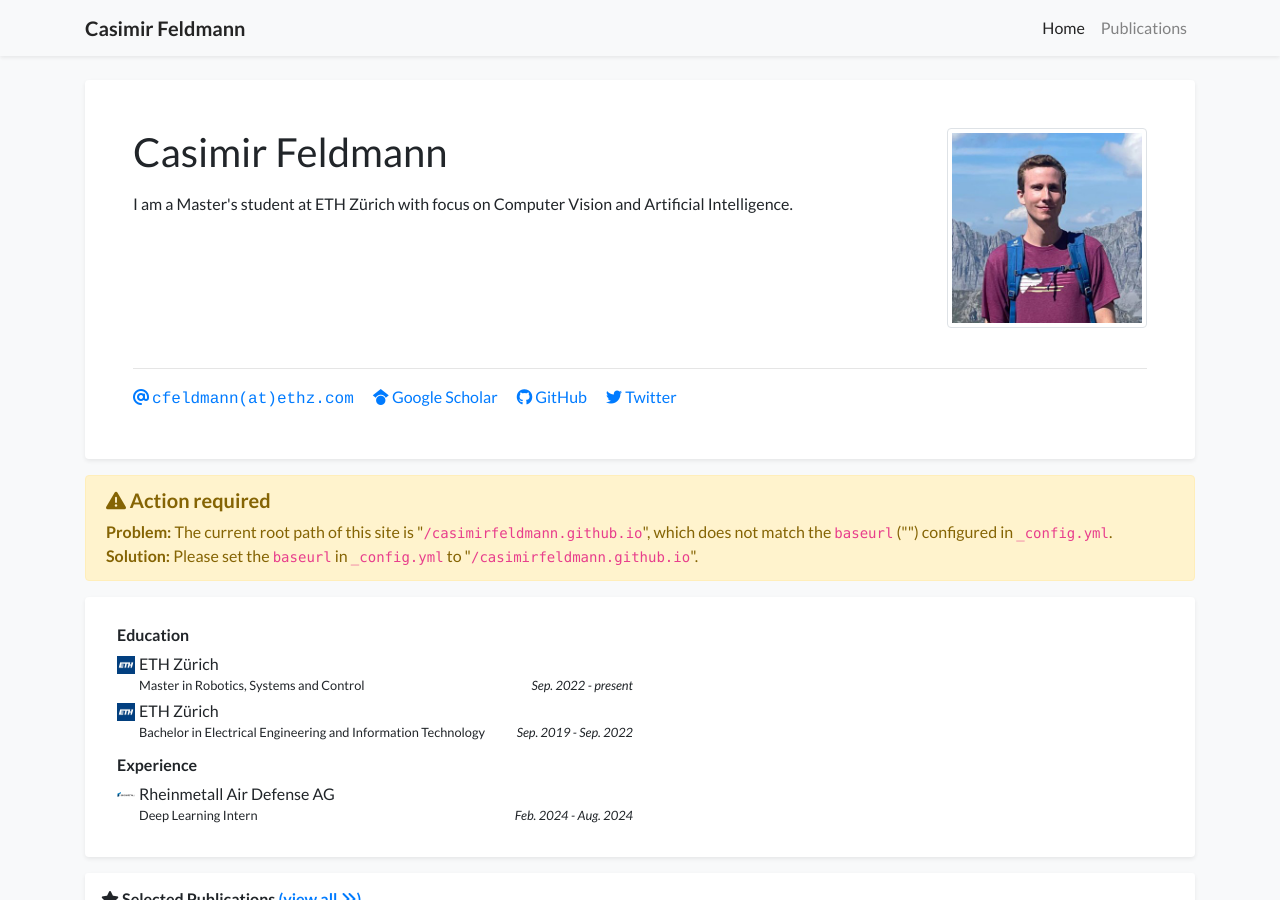
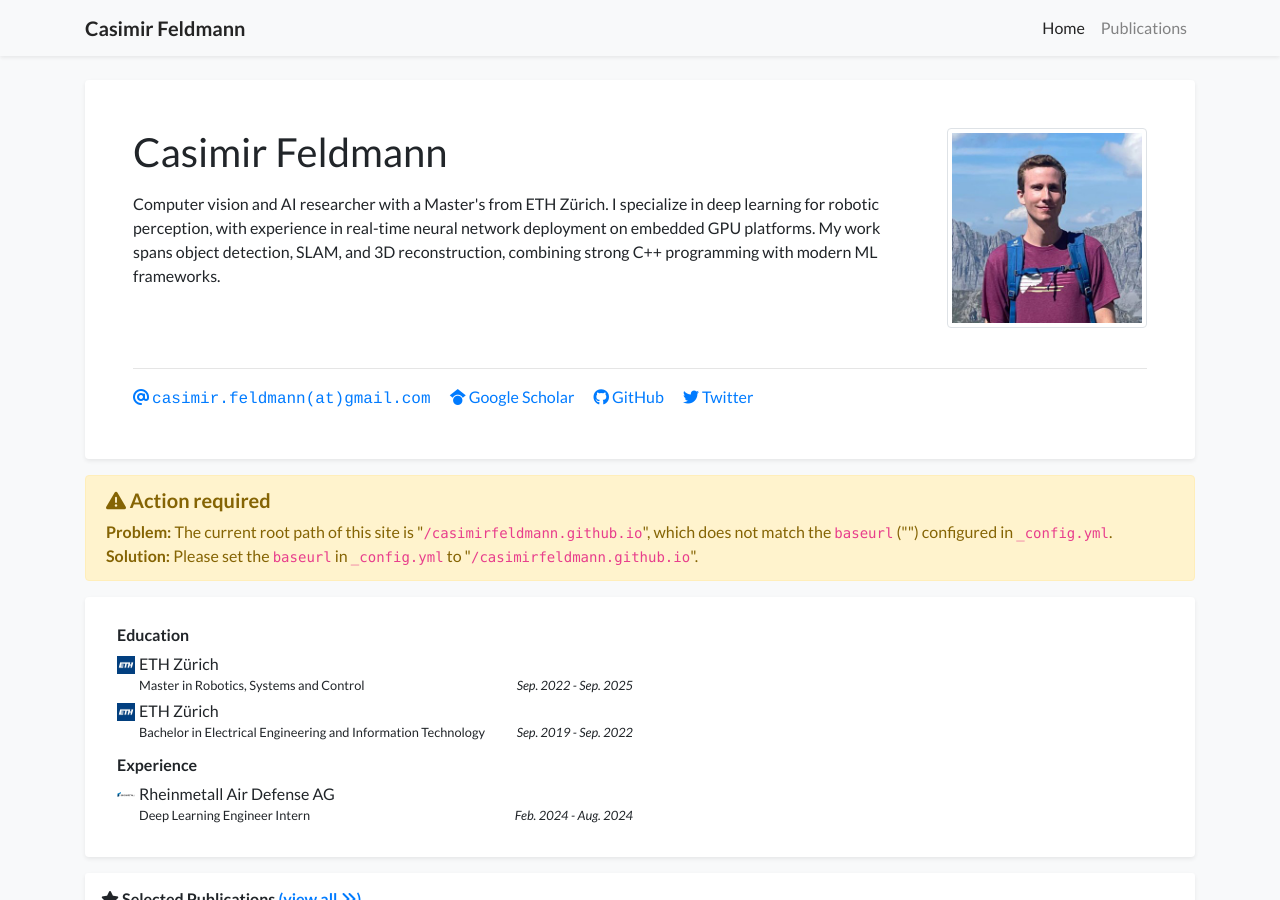
Before and after one commit to casimirfeldmann/casimirfeldmann.github.io, a Jekyll site: the page built from index.html, in a window 1280 px wide and 900 px high. Built offline with Jekyll 4.4.1, drawn with Linux system fonts in a browser that asks for light colours; a style sheet for code colours, icons or effects is not loaded.

Commit message:
update personal info

```diff
--- a/_data/profile.yml
+++ b/_data/profile.yml
@@ -5,7 +5,7 @@ navbar_name: "Casimir Feldmann"
 # positions:
 # - name: Robotics, Systems and Control Master's Student at ETH Zurich
 
-email: "cfeldmann@ethz.com"
+email: "casimir.feldmann@gmail.com"
 # cv_link: link-to-your-cv-file
 gscholar: WNqWurwAAAAJ
 github: casimirfeldmann
@@ -18,7 +18,7 @@ twitter: casimirfeldmann
 
 short_bio: >-
   <p>
-    I am a Master's student at ETH Zürich with focus on Computer Vision and Artificial Intelligence.
+    Computer vision and AI researcher with a Master's from ETH Zürich. I specialize in deep learning for robotic perception, with experience in real-time neural network deployment on embedded GPU platforms. My work spans object detection, SLAM, and 3D reconstruction, combining strong C++ programming with modern ML frameworks.
   </p>
 
 portrait_url: /assets/images/photos/profile.jpg
@@ -29,7 +29,7 @@ education:
 - name: ETH Zürich
   logo: /assets/images/badges/alt_eth_logo.jpeg
   position: Master in Robotics, Systems and Control
-  date: Sep. 2022 - present
+  date: Sep. 2022 - Sep. 2025
 - name: ETH Zürich
   logo: /assets/images/badges/alt_eth_logo.jpeg
   position: Bachelor in Electrical Engineering and Information Technology
@@ -38,7 +38,7 @@ education:
 experience:
 - name: Rheinmetall Air Defense AG
   logo: /assets/images/badges/rheinmetall.jpg
-  position: Deep Learning Intern
+  position: Deep Learning Engineer Intern
   date: Feb. 2024 - Aug. 2024
 
 
```
